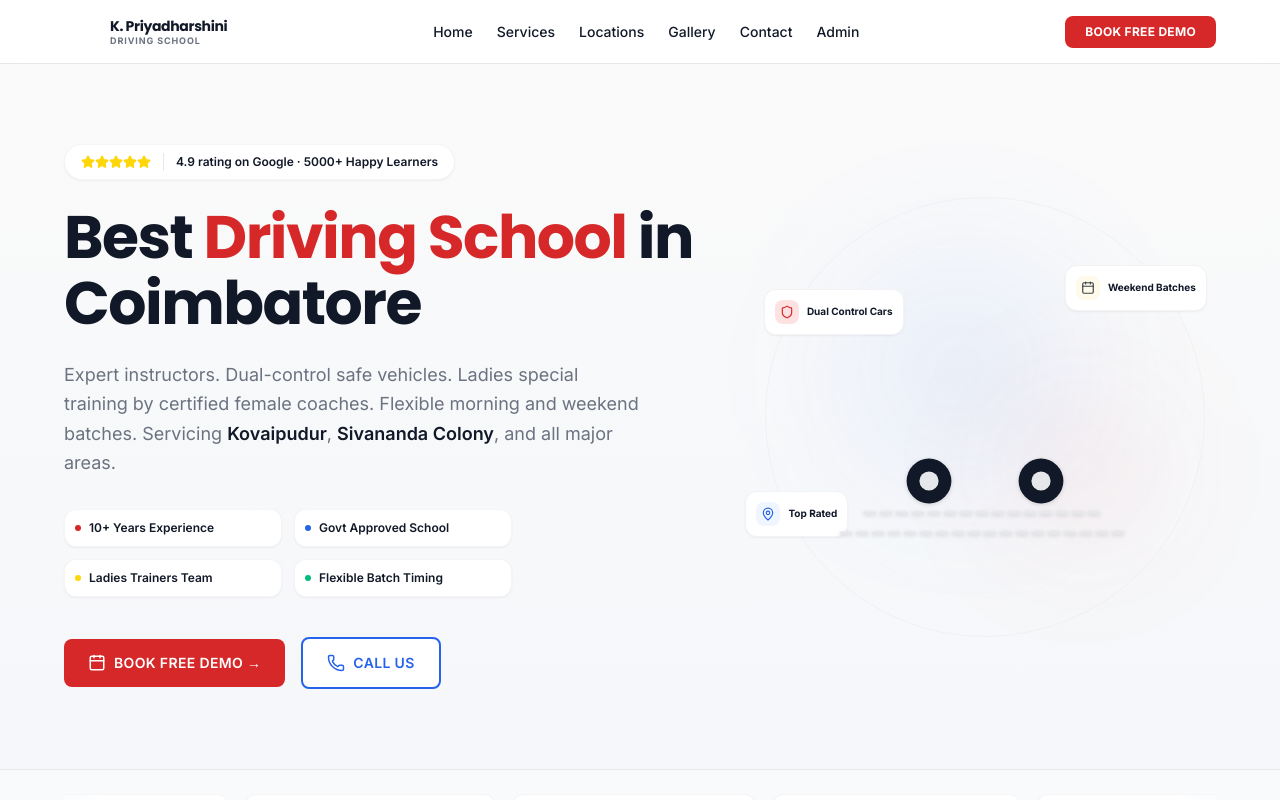
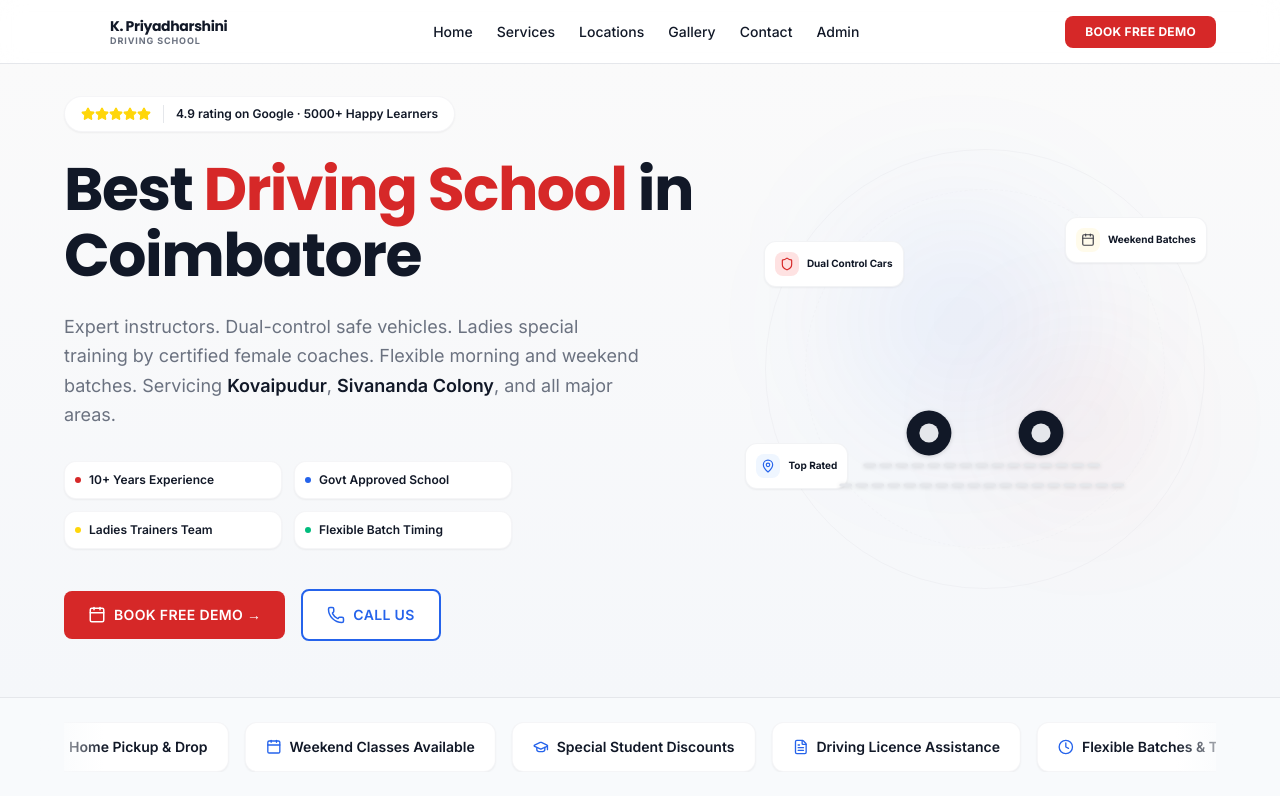
Before and after one commit to TheComputingEffect/Driving-school, a Next.js app: page / in a window 1280 px wide. Shown: the top 800 px of the page. Built offline with nearby package versions, Linux system fonts and the light colour scheme; no server answers.

Commit message:
Update driving school website

```diff
--- a/app/page.tsx
+++ b/app/page.tsx
@@ -32,9 +32,9 @@ export default function Home() {
   return (
     <div className="flex flex-col w-full">
       {/* TOP VIEWPORT CONTAINER: Hero + Marquee */}
-      <div className="flex flex-col lg:min-h-[calc(100vh-80px)] w-full">
+      <div className="flex flex-col w-full">
         {/* SECTION 1 - HERO */}
-        <HeroSection className="flex-1" />
+        <HeroSection />
 
         {/* NEW SECTION - PREMIUM MARQUEE */}
         <MarqueeSection />
--- a/components/sections/HeroSection.tsx
+++ b/components/sections/HeroSection.tsx
@@ -28,7 +28,7 @@ export default function HeroSection({ className = "" }: { className?: string })
   };
 
   return (
-    <section className={`bg-gradient-to-b from-[#FAFAFA] to-[#F5F7FA] py-12 md:py-20 flex items-center overflow-hidden border-b border-brand-border ${className}`}>
+    <section className={`bg-gradient-to-b from-[#FAFAFA] to-[#F5F7FA] pt-6 pb-10 md:pt-8 md:pb-14 flex items-center overflow-hidden border-b border-brand-border ${className}`}>
       <div className="w-full max-w-[1200px] mx-auto px-4 md:px-6 grid grid-cols-1 lg:grid-cols-12 gap-12 lg:gap-8 items-center">
         {/* Left text content */}
         <motion.div
```
